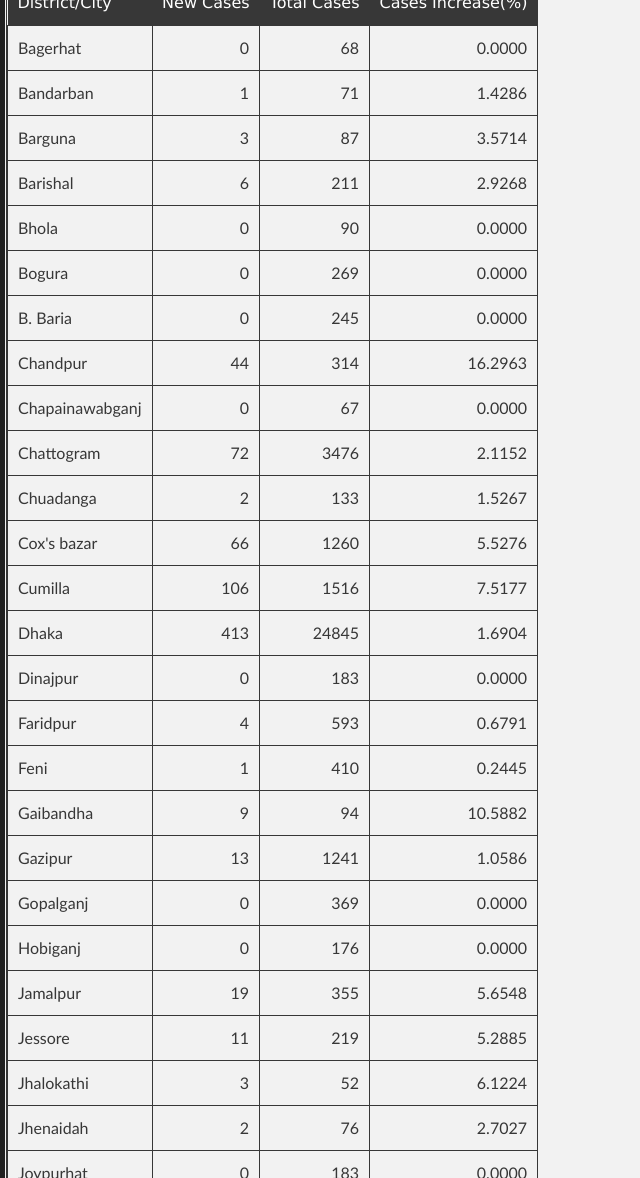
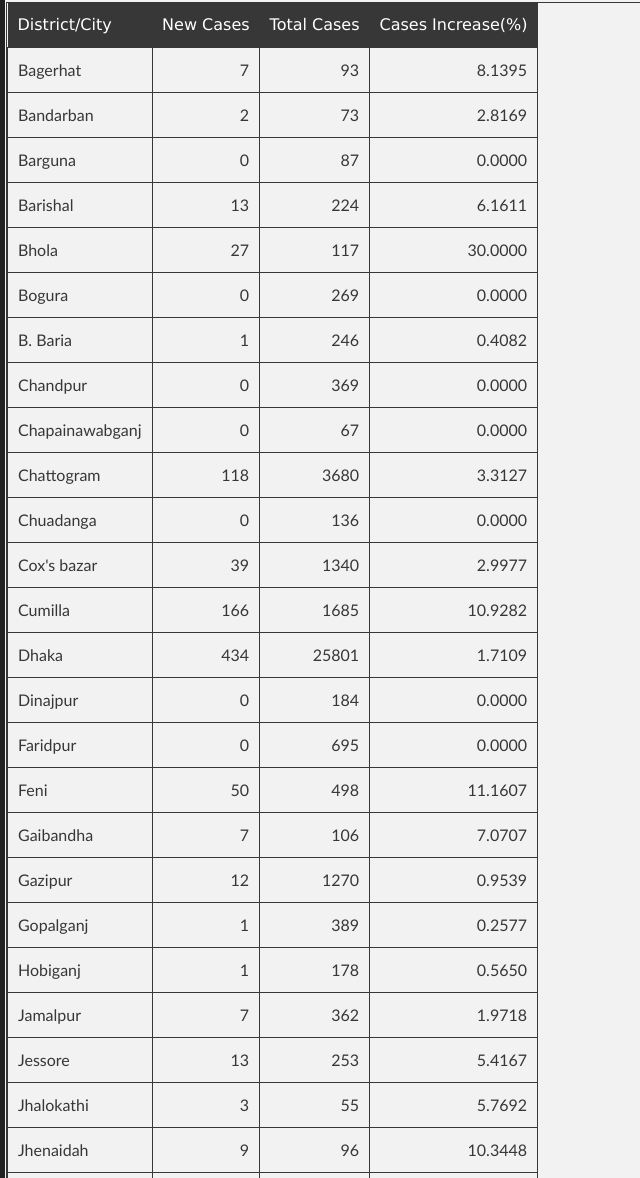
Before and after one commit to promitbasak/covid19bd, a Jekyll site: the page index.html, which Jekyll copies as it is, in a window 1280 px wide and 1400 px high, scrolled down 3941 px. Shown: the part 222-1400 px from the top of the window, without its empty margins (0-640 px from the left). Built offline with Jekyll 4.4.1, drawn with Linux system fonts in a browser that asks for light colours; some of the changed text lies outside the part shown.

Commit message:
Update index.html

```diff
--- a/index.html
+++ b/index.html
@@ -66,21 +66,21 @@
 <th title="Field #15">Deaths/1M Pop.</th>
 </tr></thead>
 <tbody><tr>
-<td>2020-06-14</td>
-<td align="right">3141</td>
-<td align="right">32</td>
-<td align="right">902</td>
-<td align="right">14505</td>
-<td align="right">87520</td>
-<td align="right">1171</td>
-<td align="right">18730</td>
-<td align="right">67619</td>
-<td align="right">504140</td>
-<td align="right">1.3380</td>
-<td align="right">0.0625</td>
-<td align="right">17.3603</td>
-<td align="right">486.2222</td>
-<td align="right">6.5056</td>
+<td>2020-06-15</td>
+<td align="right">3099</td>
+<td align="right">38</td>
+<td align="right">15297</td>
+<td align="right">15038</td>
+<td align="right">90619</td>
+<td align="right">1209</td>
+<td align="right">34027</td>
+<td align="right">55383</td>
+<td align="right">519178</td>
+<td align="right">1.3342</td>
+<td align="right">0.0355</td>
+<td align="right">17.4543</td>
+<td align="right">503.4389</td>
+<td align="right">6.7167</td>
 </tr>
 </tbody>
 </table>
@@ -88,27 +88,27 @@
         <h3>Graphs:</h3>
         <div class="photo-album">
       <div>
-        <img src="https://raw.githubusercontent.com/promitbasak/Covid-19_bd_extended/master/assests/2020-06-14/Figure_1.png">
+        <img src="https://raw.githubusercontent.com/promitbasak/Covid-19_bd_extended/master/assests/2020-06-15/Figure_1.png">
         <h5>Overall Condition</h5>
       </div>
       <div>
-        <img src="https://raw.githubusercontent.com/promitbasak/Covid-19_bd_extended/master/assests/2020-06-14/Figure_2.png">
+        <img src="https://raw.githubusercontent.com/promitbasak/Covid-19_bd_extended/master/assests/2020-06-15/Figure_2.png">
         <h5>Total Cases</h5>
       </div>
       <div>
-        <img src="https://raw.githubusercontent.com/promitbasak/Covid-19_bd_extended/master/assests/2020-06-14/Figure_8.png">
+        <img src="https://raw.githubusercontent.com/promitbasak/Covid-19_bd_extended/master/assests/2020-06-15/Figure_8.png">
         <h5>Total Deaths</h5>
       </div>
       <div>
-        <img src="https://raw.githubusercontent.com/promitbasak/Covid-19_bd_extended/master/assests/2020-06-12/Figure_22.png">
+        <img src="https://raw.githubusercontent.com/promitbasak/Covid-19_bd_extended/master/assests/2020-06-14/Figure_22.png">
         <h5>District-wise Corona Map</h5>
       </div>
       <div>
-        <img src="https://raw.githubusercontent.com/promitbasak/Covid-19_bd_extended/master/assests/2020-06-14/Figure_20.png">
+        <img src="https://raw.githubusercontent.com/promitbasak/Covid-19_bd_extended/master/assests/2020-06-15/Figure_20.png">
         <h5>BD vs USA: Cases</h5>
       </div>
       <div>
-        <img src="https://raw.githubusercontent.com/promitbasak/Covid-19_bd_extended/master/assests/2020-06-14/Figure_21.png">
+        <img src="https://raw.githubusercontent.com/promitbasak/Covid-19_bd_extended/master/assests/2020-06-15/Figure_21.png">
         <h5>BD vs USA: Deaths</h5>
       </div>
     </div>
@@ -117,6 +117,7 @@
 
 
 
+<table class="table table-bordered table-hover table-condensed">
 <table class="table table-bordered table-hover table-condensed">
 <thead><tr><th title="Field #1">District/City</th>
 <th title="Field #2">New Cases</th>
@@ -125,33 +126,33 @@
 </tr></thead>
 <tbody><tr>
 <td>Bagerhat</td>
-<td align="right">0</td>
-<td align="right">68</td>
-<td align="right">0.0000</td>
+<td align="right">7</td>
+<td align="right">93</td>
+<td align="right">8.1395</td>
 </tr>
 <tr>
 <td>Bandarban</td>
-<td align="right">1</td>
-<td align="right">71</td>
-<td align="right">1.4286</td>
+<td align="right">2</td>
+<td align="right">73</td>
+<td align="right">2.8169</td>
 </tr>
 <tr>
 <td>Barguna</td>
-<td align="right">3</td>
+<td align="right">0</td>
 <td align="right">87</td>
-<td align="right">3.5714</td>
+<td align="right">0.0000</td>
 </tr>
 <tr>
 <td>Barishal</td>
-<td align="right">6</td>
-<td align="right">211</td>
-<td align="right">2.9268</td>
+<td align="right">13</td>
+<td align="right">224</td>
+<td align="right">6.1611</td>
 </tr>
 <tr>
 <td>Bhola</td>
-<td align="right">0</td>
-<td align="right">90</td>
-<td align="right">0.0000</td>
+<td align="right">27</td>
+<td align="right">117</td>
+<td align="right">30.0000</td>
 </tr>
 <tr>
 <td>Bogura</td>
@@ -161,15 +162,15 @@
 </tr>
 <tr>
 <td>B. Baria</td>
-<td align="right">0</td>
-<td align="right">245</td>
-<td align="right">0.0000</td>
+<td align="right">1</td>
+<td align="right">246</td>
+<td align="right">0.4082</td>
 </tr>
 <tr>
 <td>Chandpur</td>
-<td align="right">44</td>
-<td align="right">314</td>
-<td align="right">16.2963</td>
+<td align="right">0</td>
+<td align="right">369</td>
+<td align="right">0.0000</td>
 </tr>
 <tr>
 <td>Chapainawabganj</td>
@@ -179,225 +180,225 @@
 </tr>
 <tr>
 <td>Chattogram</td>
-<td align="right">72</td>
-<td align="right">3476</td>
-<td align="right">2.1152</td>
+<td align="right">118</td>
+<td align="right">3680</td>
+<td align="right">3.3127</td>
 </tr>
 <tr>
 <td>Chuadanga</td>
+<td align="right">0</td>
+<td align="right">136</td>
+<td align="right">0.0000</td>
+</tr>
+<tr>
+<td>Cox&#39;s bazar</td>
+<td align="right">39</td>
+<td align="right">1340</td>
+<td align="right">2.9977</td>
+</tr>
+<tr>
+<td>Cumilla</td>
+<td align="right">166</td>
+<td align="right">1685</td>
+<td align="right">10.9282</td>
+</tr>
+<tr>
+<td>Dhaka</td>
+<td align="right">434</td>
+<td align="right">25801</td>
+<td align="right">1.7109</td>
+</tr>
+<tr>
+<td>Dinajpur</td>
+<td align="right">0</td>
+<td align="right">184</td>
+<td align="right">0.0000</td>
+</tr>
+<tr>
+<td>Faridpur</td>
+<td align="right">0</td>
+<td align="right">695</td>
+<td align="right">0.0000</td>
+</tr>
+<tr>
+<td>Feni</td>
+<td align="right">50</td>
+<td align="right">498</td>
+<td align="right">11.1607</td>
+</tr>
+<tr>
+<td>Gaibandha</td>
+<td align="right">7</td>
+<td align="right">106</td>
+<td align="right">7.0707</td>
+</tr>
+<tr>
+<td>Gazipur</td>
+<td align="right">12</td>
+<td align="right">1270</td>
+<td align="right">0.9539</td>
+</tr>
+<tr>
+<td>Gopalganj</td>
+<td align="right">1</td>
+<td align="right">389</td>
+<td align="right">0.2577</td>
+</tr>
+<tr>
+<td>Hobiganj</td>
+<td align="right">1</td>
+<td align="right">178</td>
+<td align="right">0.5650</td>
+</tr>
+<tr>
+<td>Jamalpur</td>
+<td align="right">7</td>
+<td align="right">362</td>
+<td align="right">1.9718</td>
+</tr>
+<tr>
+<td>Jessore</td>
+<td align="right">13</td>
+<td align="right">253</td>
+<td align="right">5.4167</td>
+</tr>
+<tr>
+<td>Jhalokathi</td>
+<td align="right">3</td>
+<td align="right">55</td>
+<td align="right">5.7692</td>
+</tr>
+<tr>
+<td>Jhenaidah</td>
+<td align="right">9</td>
+<td align="right">96</td>
+<td align="right">10.3448</td>
+</tr>
+<tr>
+<td>Joypurhat</td>
+<td align="right">0</td>
+<td align="right">183</td>
+<td align="right">0.0000</td>
+</tr>
+<tr>
+<td>Khagrachari</td>
+<td align="right">4</td>
+<td align="right">84</td>
+<td align="right">5.0000</td>
+</tr>
+<tr>
+<td>Khulna</td>
+<td align="right">45</td>
+<td align="right">406</td>
+<td align="right">12.4654</td>
+</tr>
+<tr>
+<td>Kishoreganj</td>
+<td align="right">1</td>
+<td align="right">534</td>
+<td align="right">0.1876</td>
+</tr>
+<tr>
+<td>Kurigram</td>
+<td align="right">1</td>
+<td align="right">89</td>
+<td align="right">1.1364</td>
+</tr>
+<tr>
+<td>Kushtia</td>
+<td align="right">20</td>
+<td align="right">248</td>
+<td align="right">8.7719</td>
+</tr>
+<tr>
+<td>Laksmipur</td>
+<td align="right">1</td>
+<td align="right">146</td>
+<td align="right">0.6897</td>
+</tr>
+<tr>
+<td>Lalmonirhat</td>
 <td align="right">2</td>
-<td align="right">133</td>
-<td align="right">1.5267</td>
-</tr>
-<tr>
-<td>Cox&#39;s bazar</td>
+<td align="right">53</td>
+<td align="right">3.9216</td>
+</tr>
+<tr>
+<td>Madaripur</td>
+<td align="right">1</td>
+<td align="right">372</td>
+<td align="right">0.2695</td>
+</tr>
+<tr>
+<td>Magura</td>
+<td align="right">1</td>
+<td align="right">64</td>
+<td align="right">1.5873</td>
+</tr>
+<tr>
+<td>Manikganj</td>
+<td align="right">1</td>
+<td align="right">169</td>
+<td align="right">0.5952</td>
+</tr>
+<tr>
+<td>Moulovi Bazar</td>
+<td align="right">0</td>
+<td align="right">116</td>
+<td align="right">0.0000</td>
+</tr>
+<tr>
+<td>Meherpur</td>
+<td align="right">0</td>
+<td align="right">38</td>
+<td align="right">0.0000</td>
+</tr>
+<tr>
+<td>Munshigonj</td>
+<td align="right">0</td>
+<td align="right">1498</td>
+<td align="right">0.0000</td>
+</tr>
+<tr>
+<td>Mymensingh</td>
+<td align="right">15</td>
+<td align="right">855</td>
+<td align="right">1.7857</td>
+</tr>
+<tr>
+<td>Naogaon</td>
+<td align="right">0</td>
+<td align="right">213</td>
+<td align="right">0.0000</td>
+</tr>
+<tr>
+<td>Narail</td>
+<td align="right">1</td>
 <td align="right">66</td>
-<td align="right">1260</td>
-<td align="right">5.5276</td>
-</tr>
-<tr>
-<td>Cumilla</td>
-<td align="right">106</td>
-<td align="right">1516</td>
-<td align="right">7.5177</td>
-</tr>
-<tr>
-<td>Dhaka</td>
-<td align="right">413</td>
-<td align="right">24845</td>
-<td align="right">1.6904</td>
-</tr>
-<tr>
-<td>Dinajpur</td>
-<td align="right">0</td>
-<td align="right">183</td>
-<td align="right">0.0000</td>
-</tr>
-<tr>
-<td>Faridpur</td>
-<td align="right">4</td>
-<td align="right">593</td>
-<td align="right">0.6791</td>
-</tr>
-<tr>
-<td>Feni</td>
-<td align="right">1</td>
-<td align="right">410</td>
-<td align="right">0.2445</td>
-</tr>
-<tr>
-<td>Gaibandha</td>
-<td align="right">9</td>
-<td align="right">94</td>
-<td align="right">10.5882</td>
-</tr>
-<tr>
-<td>Gazipur</td>
-<td align="right">13</td>
-<td align="right">1241</td>
-<td align="right">1.0586</td>
-</tr>
-<tr>
-<td>Gopalganj</td>
-<td align="right">0</td>
-<td align="right">369</td>
-<td align="right">0.0000</td>
-</tr>
-<tr>
-<td>Hobiganj</td>
-<td align="right">0</td>
-<td align="right">176</td>
-<td align="right">0.0000</td>
-</tr>
-<tr>
-<td>Jamalpur</td>
-<td align="right">19</td>
-<td align="right">355</td>
-<td align="right">5.6548</td>
-</tr>
-<tr>
-<td>Jessore</td>
-<td align="right">11</td>
-<td align="right">219</td>
-<td align="right">5.2885</td>
-</tr>
-<tr>
-<td>Jhalokathi</td>
-<td align="right">3</td>
-<td align="right">52</td>
-<td align="right">6.1224</td>
-</tr>
-<tr>
-<td>Jhenaidah</td>
-<td align="right">2</td>
-<td align="right">76</td>
-<td align="right">2.7027</td>
-</tr>
-<tr>
-<td>Joypurhat</td>
-<td align="right">0</td>
-<td align="right">183</td>
-<td align="right">0.0000</td>
-</tr>
-<tr>
-<td>Khagrachari</td>
-<td align="right">0</td>
-<td align="right">57</td>
-<td align="right">0.0000</td>
-</tr>
-<tr>
-<td>Khulna</td>
-<td align="right">32</td>
-<td align="right">319</td>
-<td align="right">11.1498</td>
-</tr>
-<tr>
-<td>Kishoreganj</td>
-<td align="right">19</td>
-<td align="right">488</td>
-<td align="right">4.0512</td>
-</tr>
-<tr>
-<td>Kurigram</td>
-<td align="right">3</td>
-<td align="right">86</td>
-<td align="right">3.6145</td>
-</tr>
-<tr>
-<td>Kushtia</td>
-<td align="right">24</td>
-<td align="right">226</td>
-<td align="right">11.8812</td>
-</tr>
-<tr>
-<td>Laksmipur</td>
-<td align="right">0</td>
-<td align="right">145</td>
-<td align="right">0.0000</td>
-</tr>
-<tr>
-<td>Lalmonirhat</td>
-<td align="right">0</td>
-<td align="right">48</td>
-<td align="right">0.0000</td>
-</tr>
-<tr>
-<td>Madaripur</td>
-<td align="right">22</td>
-<td align="right">312</td>
-<td align="right">7.5862</td>
-</tr>
-<tr>
-<td>Magura</td>
-<td align="right">6</td>
-<td align="right">60</td>
-<td align="right">11.1111</td>
-</tr>
-<tr>
-<td>Manikganj</td>
-<td align="right">0</td>
-<td align="right">168</td>
-<td align="right">0.0000</td>
-</tr>
-<tr>
-<td>Moulovi Bazar</td>
-<td align="right">0</td>
-<td align="right">116</td>
-<td align="right">0.0000</td>
-</tr>
-<tr>
-<td>Meherpur</td>
-<td align="right">1</td>
-<td align="right">38</td>
-<td align="right">2.7027</td>
-</tr>
-<tr>
-<td>Munshigonj</td>
-<td align="right">73</td>
-<td align="right">1458</td>
-<td align="right">5.2708</td>
-</tr>
-<tr>
-<td>Mymensingh</td>
-<td align="right">25</td>
-<td align="right">817</td>
-<td align="right">3.1566</td>
-</tr>
-<tr>
-<td>Naogaon</td>
-<td align="right">0</td>
-<td align="right">212</td>
-<td align="right">0.0000</td>
-</tr>
-<tr>
-<td>Narail</td>
-<td align="right">1</td>
-<td align="right">59</td>
-<td align="right">1.7241</td>
+<td align="right">1.5385</td>
 </tr>
 <tr>
 <td>Narayanganj</td>
 <td align="right">44</td>
-<td align="right">2919</td>
-<td align="right">1.5304</td>
+<td align="right">2970</td>
+<td align="right">1.5038</td>
 </tr>
 <tr>
 <td>Narshingdi</td>
-<td align="right">2</td>
-<td align="right">205</td>
-<td align="right">0.9852</td>
+<td align="right">3</td>
+<td align="right">219</td>
+<td align="right">1.3889</td>
 </tr>
 <tr>
 <td>Natore</td>
-<td align="right">2</td>
-<td align="right">74</td>
-<td align="right">2.7778</td>
+<td align="right">3</td>
+<td align="right">77</td>
+<td align="right">4.0541</td>
 </tr>
 <tr>
 <td>Netrokona</td>
-<td align="right">6</td>
-<td align="right">299</td>
-<td align="right">2.0478</td>
+<td align="right">0</td>
+<td align="right">302</td>
+<td align="right">0.0000</td>
 </tr>
 <tr>
 <td>Nilphamari</td>
@@ -407,15 +408,15 @@
 </tr>
 <tr>
 <td>Noakhali</td>
-<td align="right">0</td>
-<td align="right">970</td>
-<td align="right">0.0000</td>
+<td align="right">30</td>
+<td align="right">1027</td>
+<td align="right">3.0090</td>
 </tr>
 <tr>
 <td>Pabna</td>
-<td align="right">16</td>
-<td align="right">164</td>
-<td align="right">10.8108</td>
+<td align="right">13</td>
+<td align="right">177</td>
+<td align="right">7.9268</td>
 </tr>
 <tr>
 <td>Panchagar</td>
@@ -425,81 +426,81 @@
 </tr>
 <tr>
 <td>Potuakhali</td>
-<td align="right">22</td>
-<td align="right">121</td>
-<td align="right">22.2222</td>
+<td align="right">15</td>
+<td align="right">136</td>
+<td align="right">12.3967</td>
 </tr>
 <tr>
 <td>Pirojpur</td>
-<td align="right">2</td>
-<td align="right">46</td>
-<td align="right">4.5455</td>
+<td align="right">4</td>
+<td align="right">50</td>
+<td align="right">8.6957</td>
 </tr>
 <tr>
 <td>Rajbari</td>
-<td align="right">0</td>
-<td align="right">116</td>
-<td align="right">0.0000</td>
+<td align="right">20</td>
+<td align="right">141</td>
+<td align="right">16.5289</td>
 </tr>
 <tr>
 <td>Rajshahi</td>
 <td align="right">1</td>
-<td align="right">89</td>
-<td align="right">1.1364</td>
+<td align="right">90</td>
+<td align="right">1.1236</td>
 </tr>
 <tr>
 <td>Rangmati</td>
-<td align="right">0</td>
-<td align="right">77</td>
-<td align="right">0.0000</td>
+<td align="right">1</td>
+<td align="right">86</td>
+<td align="right">1.1765</td>
 </tr>
 <tr>
 <td>Rangpur</td>
 <td align="right">20</td>
-<td align="right">600</td>
-<td align="right">3.4483</td>
+<td align="right">639</td>
+<td align="right">3.2310</td>
 </tr>
 <tr>
 <td>Satkhira</td>
+<td align="right">4</td>
+<td align="right">71</td>
+<td align="right">5.9701</td>
+</tr>
+<tr>
+<td>Shariatpur</td>
+<td align="right">43</td>
+<td align="right">223</td>
+<td align="right">23.8889</td>
+</tr>
+<tr>
+<td>Sherpur</td>
+<td align="right">5</td>
+<td align="right">167</td>
+<td align="right">3.0864</td>
+</tr>
+<tr>
+<td>Sirajganj</td>
+<td align="right">1</td>
+<td align="right">46</td>
+<td align="right">2.2222</td>
+</tr>
+<tr>
+<td>Sunamganj</td>
+<td align="right">61</td>
+<td align="right">443</td>
+<td align="right">15.9686</td>
+</tr>
+<tr>
+<td>Sylhet</td>
+<td align="right">0</td>
+<td align="right">676</td>
+<td align="right">0.0000</td>
+</tr>
+<tr>
+<td>Tangail</td>
 <td align="right">2</td>
-<td align="right">63</td>
-<td align="right">3.2787</td>
-</tr>
-<tr>
-<td>Shariatpur</td>
-<td align="right">7</td>
-<td align="right">180</td>
-<td align="right">4.0462</td>
-</tr>
-<tr>
-<td>Sherpur</td>
-<td align="right">13</td>
-<td align="right">162</td>
-<td align="right">8.7248</td>
-</tr>
-<tr>
-<td>Sirajganj</td>
-<td align="right">0</td>
-<td align="right">45</td>
-<td align="right">0.0000</td>
-</tr>
-<tr>
-<td>Sunamganj</td>
-<td align="right">23</td>
-<td align="right">368</td>
-<td align="right">6.6667</td>
-</tr>
-<tr>
-<td>Sylhet</td>
-<td align="right">0</td>
-<td align="right">676</td>
-<td align="right">0.0000</td>
-</tr>
-<tr>
-<td>Tangail</td>
-<td align="right">0</td>
-<td align="right">58</td>
-<td align="right">0.0000</td>
+<td align="right">61</td>
+<td align="right">3.3898</td>
 </tr>
 <tr>
 <td>Thakurgaon</td>
@@ -2213,6 +2214,23 @@
 <td align="right">486.2222</td>
 <td align="right">6.5056</td>
 </tr>
+<tr>
+<td>2020-06-15</td>
+<td align="right">3099</td>
+<td align="right">38</td>
+<td align="right">15297</td>
+<td align="right">15038</td>
+<td align="right">90619</td>
+<td align="right">1209</td>
+<td align="right">34027</td>
+<td align="right">55383</td>
+<td align="right">519178</td>
+<td align="right">1.3342</td>
+<td align="right">0.0355</td>
+<td align="right">17.4543</td>
+<td align="right">503.4389</td>
+<td align="right">6.7167</td>
+</tr>
 </tbody></table>
         <p></p>
         <p> Data Sources: Self created dataset which can be found at <a href="https://github.com/promitbasak/Covid-19_bd_extended">this repository</a>. This dataset uses govt issued press releases from <a href="https://corona.gov.bd/press-release">Here</a>, <a href="https://iedcr.gov.bd/">Here</a> and <a href="https://iedcr.gov.bd/website/index.php/component/content/article/11-others/227-pressrelease">Here</a>.</p>
```
Also changed, not shown: other parts of index.html (+1 -1 lines).
